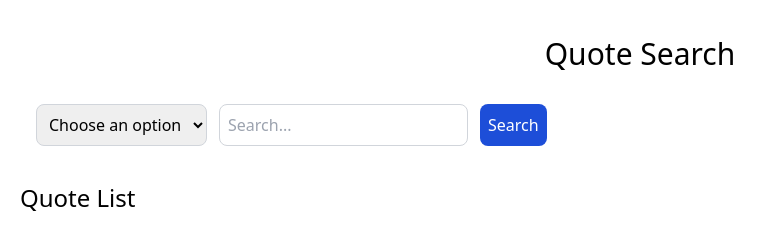
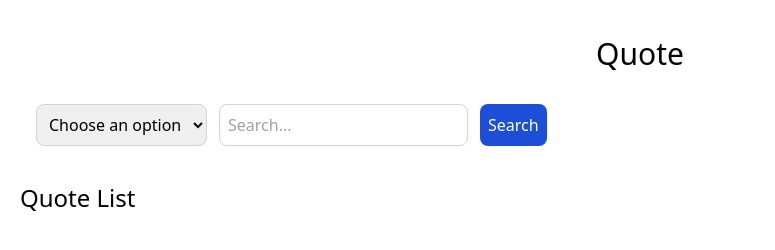
Before and after one commit to MengsrongEath/Practice-Js-01, a plain HTML site: page index.html in a window 1280 px wide. Shown: the whole page, without its empty margins (0-775 px from the left). Drawn offline with nearby package versions, Linux system fonts and the light colour scheme.

Commit message:
small change

```diff
--- a/index.html
+++ b/index.html
@@ -9,7 +9,7 @@
   </head>
   <body class="p-5">
     <div class="flex flex-col items-center text-3xl py-4">
-      <h1>Quote Search</h1>
+      <h1>Quote</h1>
     </div>
 
     <form id="searchForm" class="mx-auto flex gap-3 p-4">
```
